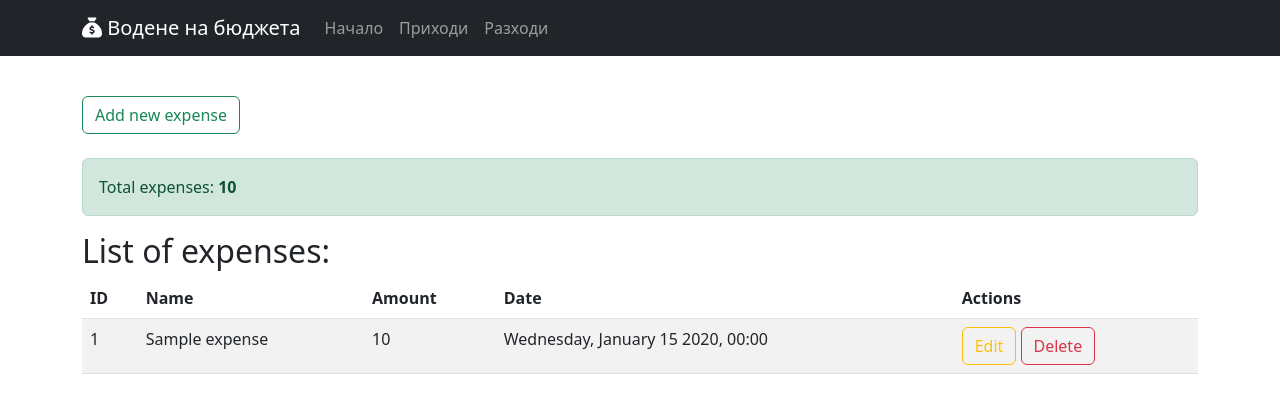
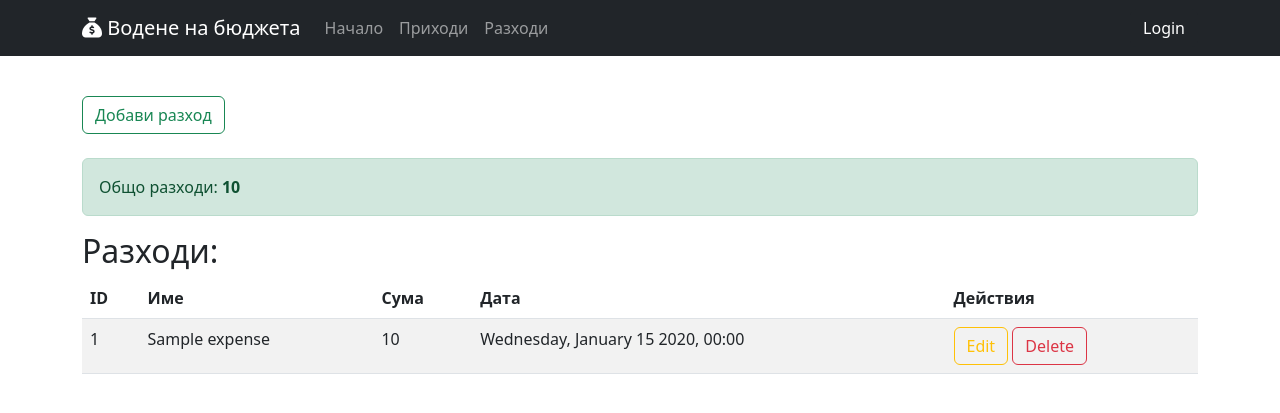
Before and after one commit to lv-dm/demo, a Symfony app: template templates/expense/index.html.twig in a window 1280 px wide. Shown: the top 413 px of the page. Run offline with Twig, Linux system fonts and the light colour scheme; the template is opened without the code that fills it: most values are stand-ins (such as "Sample title", 1, 10 or a date in 2020); some libraries are stand-ins or nearby versions.

Commit message:
improvements

```diff
--- a/src/Controller/ExpenseController.php
+++ b/src/Controller/ExpenseController.php
@@ -17,7 +17,9 @@ use Symfony\Component\Form\Extension\Core\Type\DateTimeType;
 use Symfony\Component\Form\Extension\Core\Type\SubmitType;
 use Symfony\Component\Form\Extension\Core\Type\TextType;
 use Symfony\Component\Form\Extension\Core\Type\NumberType;
+use Sensio\Bundle\FrameworkExtraBundle\Configuration\IsGranted;
 
+#[IsGranted('ROLE_USER')]
 class ExpenseController extends AbstractController
 {
     #[Route('/expense/{id}', name: 'expense_show')]
--- a/src/Controller/IncomeController.php
+++ b/src/Controller/IncomeController.php
@@ -16,7 +16,9 @@ use Symfony\Component\HttpFoundation\Request;
 use Symfony\Component\Form\Extension\Core\Type\DateTimeType;
 use Symfony\Component\Form\Extension\Core\Type\SubmitType;
 use Symfony\Component\Form\Extension\Core\Type\NumberType;
+use Sensio\Bundle\FrameworkExtraBundle\Configuration\IsGranted;
 
+#[IsGranted('ROLE_USER')]
 class IncomeController extends AbstractController
 {
     #[Route('/income', name: 'app_income')]
--- a/src/Form/ExpenseFormType.php
+++ b/src/Form/ExpenseFormType.php
@@ -19,6 +19,11 @@ class ExpenseFormType extends AbstractType
             ->add('Name', TextType::class)
             ->add('Amount', NumberType::class)
             ->add('ExpenseDate', DateTimeType::class, [
+                'input'  => 'datetime',
+                'widget' => 'single_text',
+                'input_format' => 'yyyy-MM-dd H:i:s'
+            ],
+            [
                 'attr' => [
                     'class' => 'row g-3 col-3'
                 ]
--- a/src/Form/IncomeFormType.php
+++ b/src/Form/IncomeFormType.php
@@ -17,6 +17,11 @@ class IncomeFormType extends AbstractType
         $builder
             ->add('amount', NumberType::class)
             ->add('income_date', DateTimeType::class, [
+                'input'  => 'datetime',
+                'widget' => 'single_text',
+                'input_format' => 'yyyy-MM-dd H:i:s'
+            ],
+            [
                 'attr' => [
                     'class' => 'row g-3 col-3'
                 ]
--- a/templates/expense/index.html.twig
+++ b/templates/expense/index.html.twig
@@ -1,9 +1,9 @@
 {% extends 'base.html.twig' %}
 
-{% block title %}Add expense{% endblock %}
+{% block title %}Разходи{% endblock %}
 
 {% block body %}
-    <br><a class="btn btn-outline-success" href="/addexpense">Add new expense</a><br><br>
+    <br><a class="btn btn-outline-success" href="/addexpense">Добави разход</a><br><br>
 
     {# do loop first and assign whatever output you want to a variable #}
     {% set sum = 0 %}
@@ -14,21 +14,21 @@
     {% endset %}
 
     <div class="alert alert-success" role="alert">
-        Total expenses: <b>{{ sum }}</b>
+        Общо разходи: <b>{{ sum }}</b>
     </div>
 
     {{ loopOutput }}
 
-    <h2>List of expenses:</h2>
+    <h2>Разходи:</h2>
 
     <table class="table table-striped">
         <thead>
             <tr>
             <th scope="col">ID</th>
-            <th scope="col">Name</th>
-            <th scope="col">Amount</th>
-            <th scope="col">Date</th>
-            <th scope="col">Actions</th>
+            <th scope="col">Име</th>
+            <th scope="col">Сума</th>
+            <th scope="col">Дата</th>
+            <th scope="col">Действия</th>
             </tr>
         </thead>
         <tbody>
--- a/templates/expense/show.html.twig
+++ b/templates/expense/show.html.twig
@@ -1,6 +1,6 @@
 {% extends 'base.html.twig' %}
 
-{% block title %}Add expense{% endblock %}
+{% block title %}Добави разход{% endblock %}
 
 {% block body %}
 
@@ -10,10 +10,10 @@
         </div>
     {% endfor %}
 
-    <h2>Expense:</h2>
+    <h2>Добави разход:</h2>
 
     {{ form(expense_form) }}
 
-    <br><a class="btn btn-outline-secondary" href="/expenses">Go back</a><br><br>
+    <br><a class="btn btn-outline-secondary" href="/expenses">Назад</a><br><br>
 
 {% endblock %}
--- a/templates/income/show.html.twig
+++ b/templates/income/show.html.twig
@@ -1,6 +1,6 @@
 {% extends 'base.html.twig' %}
 
-{% block title %}Add income{% endblock %}
+{% block title %}Добави приход{% endblock %}
 
 {% block body %}
 
@@ -10,10 +10,10 @@
         </div>
     {% endfor %}
 
-    <h2>Income:</h2>
+    <h2>Добави приход:</h2>
 
     {{ form(income_form) }}
 
-    <br><a class="btn btn-outline-secondary" href="/incomes">Go back</a><br><br>
+    <br><a class="btn btn-outline-secondary" href="/incomes">Назад</a><br><br>
 
 {% endblock %}
--- a/templates/index/index.html.twig
+++ b/templates/index/index.html.twig
@@ -58,7 +58,7 @@
         <i class="fa-solid fa-money-bill"></i> Разходи: <b>{{ sum }}</b>
     </div>
     <div class="alert alert-info shadow-sm" role="alert">
-        <i class="fa-solid fa-money-bill"></i> Balance: <b>{{ isum-sum }}</b>
+        <i class="fa-solid fa-money-bill"></i> Печалба: <b>{{ isum-sum }}</b>
     </div>
 
     <div class="card">
--- a/templates/navbar.html.twig
+++ b/templates/navbar.html.twig
@@ -17,6 +17,23 @@
         <a href="/expenses" class="nav-link">Разходи</a>
       </li>
     </ul>
+
+    <ul class="navbar-nav ms-auto">
+      <li class="nav-item">
+      {% if app.user %}
+        <span class="nav-link">
+          Logged in as: <b>{{ app.user.userIdentifier }}</b>
+        </span>
+      {% endif %}
+      </li>
+      <li class="nav-item">
+        {% if app.user %}
+              <a href="{{ path('app_logout') }}" class="btn btn-success">Logout</a>
+          {% else %}
+              <a href="{{ path('app_login') }}" class="btn btn-dark">Login</a>
+        {% endif %}
+      </li>
+    </ul>
   </div>
 </div>
 </nav>
```
Also changed, not shown: templates/income/index.html.twig (+7 -7 lines).
